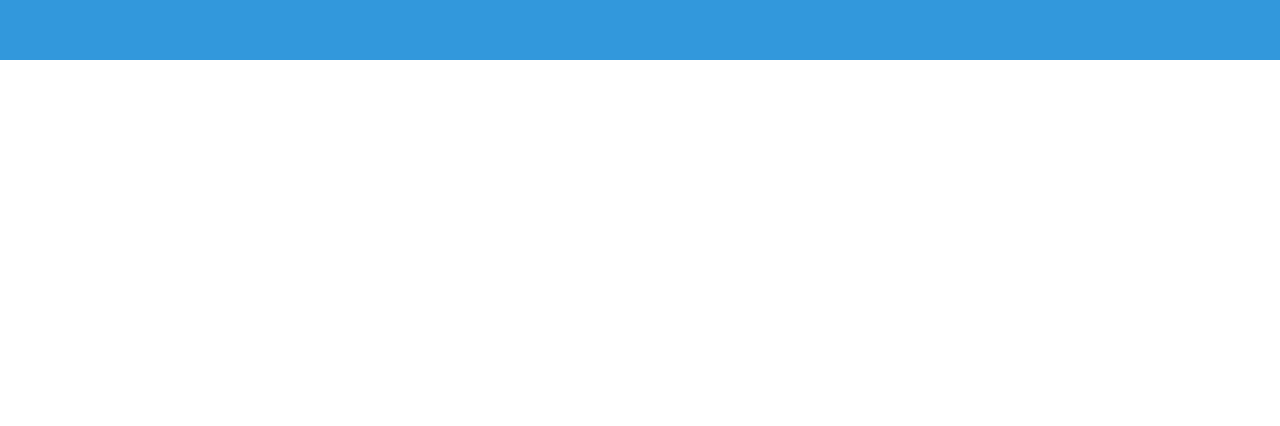
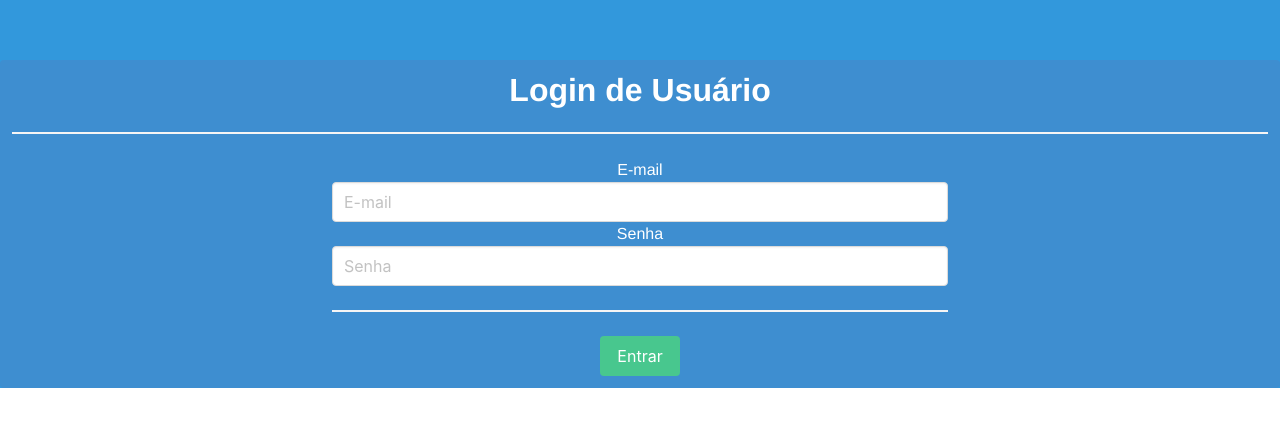
Before and after one commit to 4lessandro/consuming-api-with-vue, a Vue app: page /login in a window 1280 px wide. Shown: the top 426 px of the page. Built offline with nearby package versions, Linux system fonts and the light colour scheme.

Commit message:
login router

```diff
--- a/src/router/index.js
+++ b/src/router/index.js
@@ -2,6 +2,7 @@ import Vue from 'vue'
 import VueRouter from 'vue-router'
 import Home from '../views/Home.vue'
 import Register from '../views/Register.vue'
+import Login from '../views/Login.vue'
 
 Vue.use(VueRouter)
 
@@ -15,6 +16,11 @@ const routes = [
     path: '/register',
     name: 'Register',
     component: Register
+  },
+  {
+    path: '/login',
+    name: 'Login',
+    component: Login
   },
   {
     path: '/about',
--- /dev/null
+++ b/src/views/Login.vue
@@ -0,0 +1,42 @@
+<template>
+    <div class="column is-centered notification is-info">
+        <h1 class="title">Login de Usuário</h1>
+        <hr>
+            <div v-if="error != undefined" class="notification is-danger">
+                        {{error}}
+            </div>
+
+            <div class="columns is-centered is-4">
+                <div class="column is-half">
+                    <p>E-mail</p>
+                    <input type="email" placeholder="E-mail" class="input" v-model="email">
+                    <p>Senha</p>
+                    <input type="password" placeholder="Senha" class="input" v-model="password">
+                    <hr>
+                    <button type="submit" class="button is-success" @click="login">Entrar</button>
+                </div>
+            </div>
+    </div>
+</template>
+
+<script>
+//import axios from 'axios'
+export default {
+    data() {
+        return {
+            password: '',
+            email: '',
+            error: undefined
+        }
+    },
+    methods: {
+        login() {
+            console.log('login')
+        }
+    }
+}
+</script>
+
+<style scoped>
+
+</style>
```
